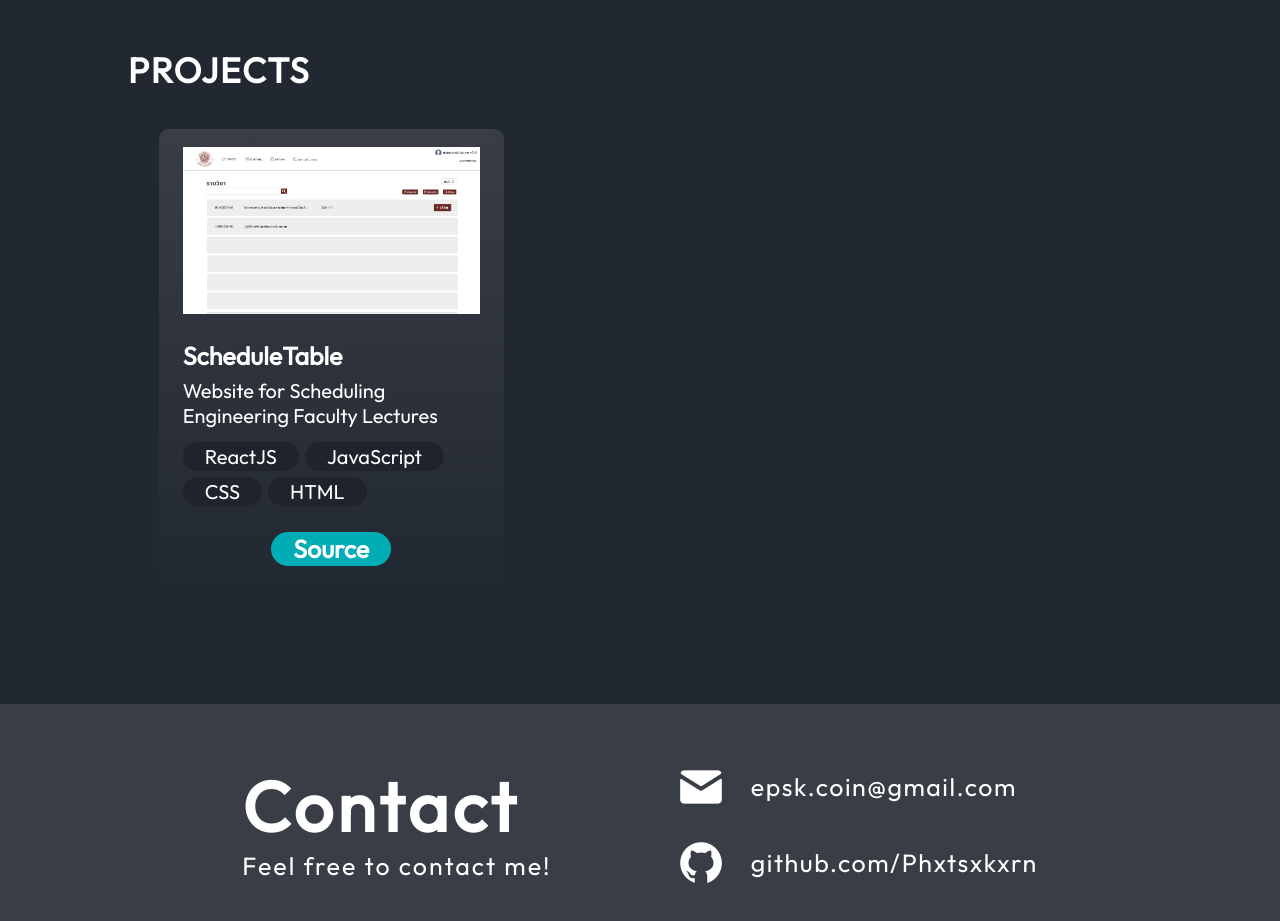
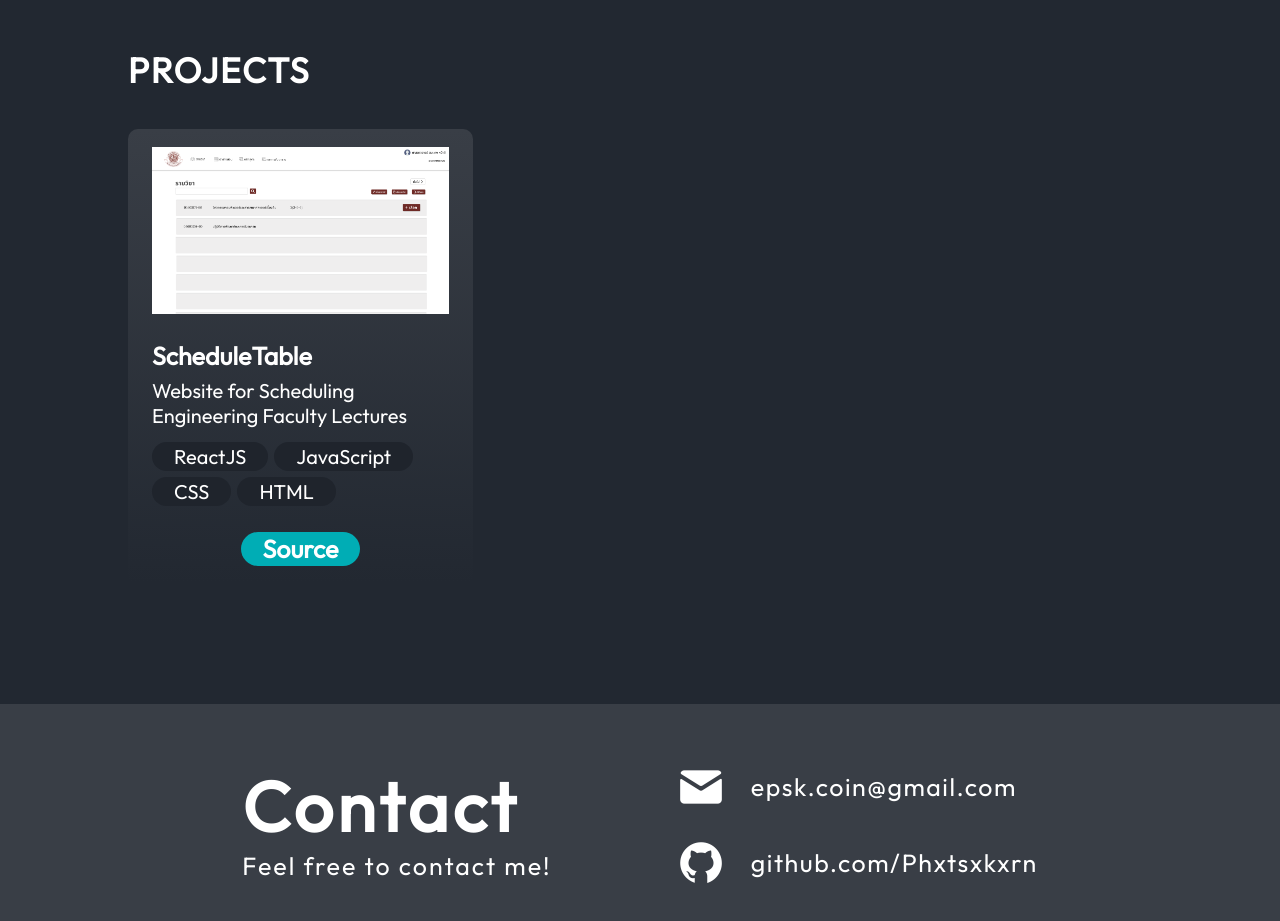
Before and after one commit to Phxtsxkxrn/Myportfolio, a React (Vite) app in the folder react-portfolio/: page / in a window 1280 px wide. Shown: the part 2100-3021 px from the top of the page. Built offline with nearby package versions, Linux system fonts and the light colour scheme.

Commit message:
edit left

```diff
--- a/react-portfolio/src/components/Projects/ProjectCard.module.css
+++ b/react-portfolio/src/components/Projects/ProjectCard.module.css
@@ -8,7 +8,6 @@
   background: linear-gradient(180deg, #393E46 0%, rgba(25, 55, 109, 0) 100%);
   padding: 18px 24px;
   max-width: 345px;
-  margin-left: 3%;
 }
 
 .image {
```
